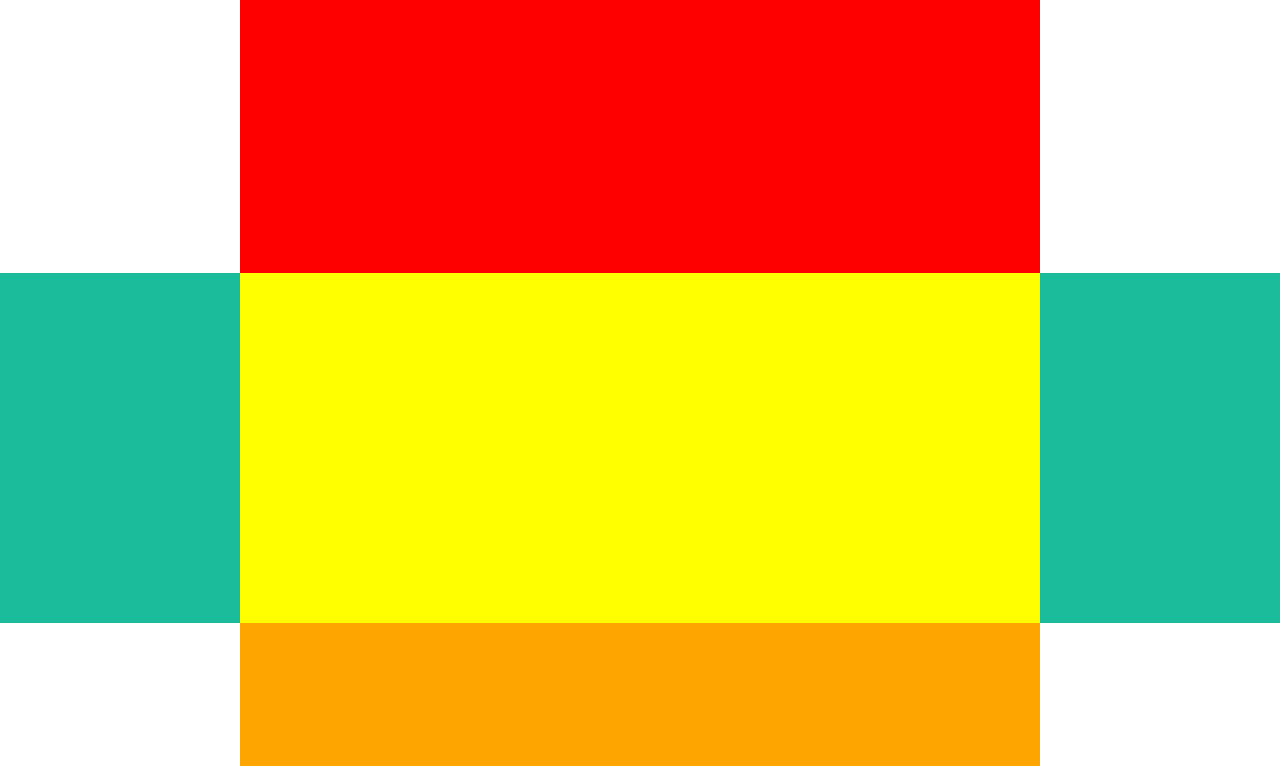
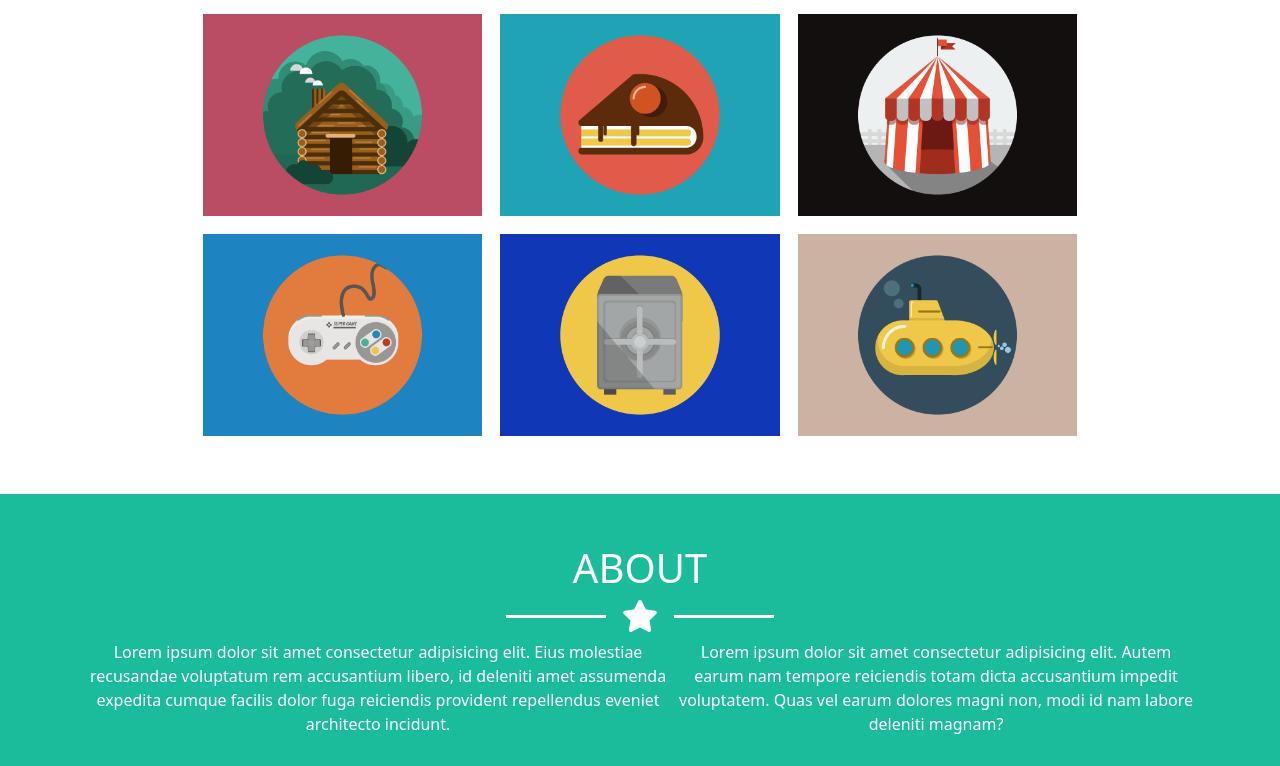
Before and after one commit to SIDDY-CHIUCHIOLO/html-css-bootstrap-freelancer, a plain HTML site: page index.html in a window 1280 px wide. Shown: the part 694-1460 px from the top of the page. Drawn offline with nearby package versions, Linux system fonts and the light colour scheme.

Commit message:
inserito contenuto nella sezione portfolio

```diff
--- a/css/style.css
+++ b/css/style.css
@@ -4,13 +4,12 @@ header {
     height: 80px;
 }
 
+main section{
+    padding: 50px 0;
+}
+
 main section#jumbotron{
     background-color: #1abc9c;
-}
-
-main section#jumbotron .my-box{
-    margin: 0 auto;
-    line-height: 50px;
 }
 
 main section#jumbotron .my-box img#avatar{
@@ -28,22 +27,31 @@ main section#portfolio{
     background-color: white;
 }
 
-main section#portfolio .my-box{
-    background-color: red;
-    height: 400px;
-    width: 800px;
+main section#portfolio .my-box .my-contain-star .my-line{
+    background-color: black;
+    height: 3px;
+    width: 9%;
+}
+
+main section#portfolio .my-box #my-contain-card{
+    width: 80%;
     margin: 0 auto;
+}
+
+main section#portfolio .my-box #my-contain-card img{
+    width: calc(100% / 3);
+    padding: 1%;
+    border-image: round;
 }
 
 main section#about{
     background-color: #1abc9c;
 }
 
-main section#about .my-box{
-    background-color: yellow;
-    height: 350px;
-    width: 800px;
-    margin: 0 auto;
+main section#about .my-box .my-contain-star .my-line{
+    background-color: white;
+    height: 3px;
+    width: 9%;
 }
 
 main section#contact{
--- a/index.html
+++ b/index.html
@@ -30,17 +30,26 @@
             <div class="container">
                 <div class="row text-center text-white">
                     <div class="col-12">
-                        <div class="my-box py-5">
+                        <div class="my-box">
+
+                            <!-- immagine -->
                             <img  class="py-2" id="avatar" src="img/avatar.svg" alt="avatar">
+
+                            <!-- titolo -->
                             <h1>START BOOTSTRAP</h1>
-                            <div class=" my-contain-star d-flex justify-content-center align-items-center">
+
+                            <!-- stella -->
+                            <div class=" my-contain-star d-flex justify-content-center align-items-center pb-2">
                                 <div class="my-line"></div>
-                                <i class="fas fa-star px-2 fs-2"></i>
+                                <i class="fas fa-star px-3 fs-2"></i>
                                 <div class="my-line"></div>
                             </div>
+
+                            <!-- testo -->
                             <span>GRAPHIC ARTIST - </span>
                             <span>WEB DESIGNER - </span>
                             <span>ILLUSTRATOR</span>
+
                         </div>
                     </div>
                 </div>
@@ -50,9 +59,31 @@
         <!-- sezione portfolio -->
         <section id="portfolio">
             <div class="container">
-                <div class="row">
+                <div class="row text-center ">
                     <div class="col-12">
-                        <div class="my-box"></div>
+                        <div class="my-box">
+
+                            <!-- titolo -->
+                            <h1>PORTFOLIO</h1>
+
+                            <!-- stella -->
+                            <div class=" my-contain-star d-flex justify-content-center align-items-center pb-2">
+                                <div class="my-line"></div>
+                                <i class="fas fa-star px-3 fs-2"></i>
+                                <div class="my-line"></div>
+                            </div>
+
+                            <!-- contenitore delle carte -->
+                            <div class="d-flex flex-wrap" id="my-contain-card">
+                                <img src="img/cabin.png" alt="cabin">
+                                <img src="img/cake.png" alt="cake">
+                                <img src="img/circus.png" alt="circus">
+                                <img src="img/game.png" alt="game">
+                                <img src="img/safe.png" alt="safe">
+                                <img src="img/submarine.png" alt="submarine">
+                            </div>
+                        </div>
+                        </div>
                     </div>
                 </div>
             </div>
@@ -61,9 +92,25 @@
         <!-- sezione about -->
         <section id="about">
             <div class="container">
-                <div class="row">
+                <div class="row text-center text-white">
                     <div class="col-12">
-                        <div class="my-box"></div>
+                        <div class="my-box">
+
+                            <!-- titolo -->
+                            <h1>ABOUT</h1>
+
+                            <!-- stella -->
+                            <div class=" my-contain-star d-flex justify-content-center align-items-center pb-2">
+                                <div class="my-line"></div>
+                                <i class="fas fa-star px-3 fs-2"></i>
+                                <div class="my-line"></div>
+                            </div>
+
+                            <div class="d-flex">
+                                <p>Lorem ipsum dolor sit amet consectetur adipisicing elit. Eius molestiae recusandae voluptatum rem accusantium libero, id deleniti amet assumenda expedita cumque facilis dolor fuga reiciendis provident repellendus eveniet architecto incidunt.</p>
+                                <p>Lorem ipsum dolor sit amet consectetur adipisicing elit. Autem earum nam tempore reiciendis totam dicta accusantium impedit voluptatem. Quas vel earum dolores magni non, modi id nam labore deleniti magnam?</p>
+                            </div>
+                        </div>
                     </div>
                 </div>
             </div>
```
